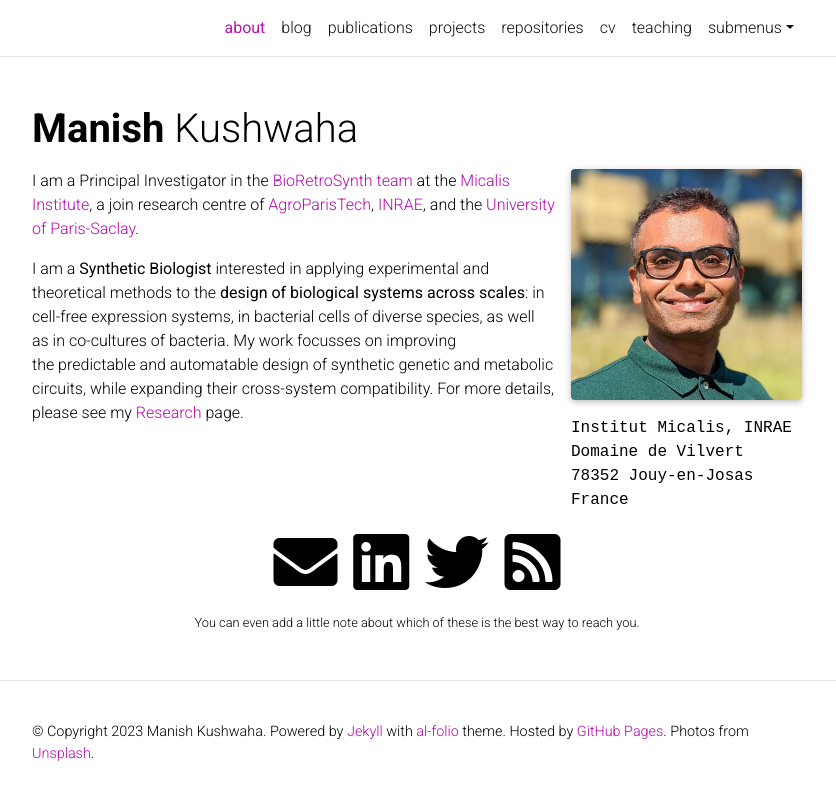
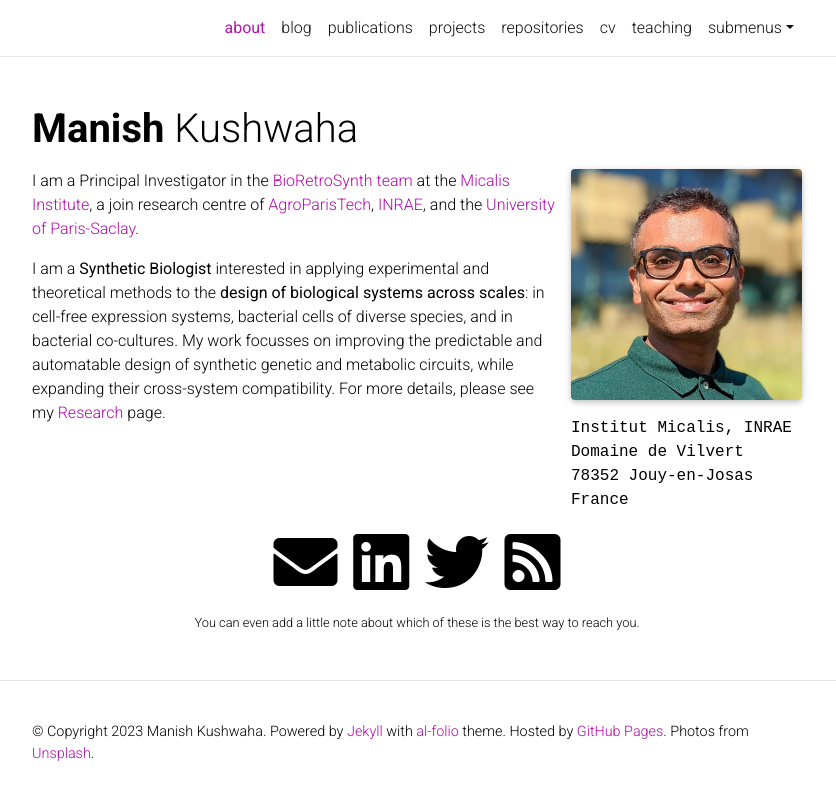
Before and after one commit to manishmicrobe/manishmicrobe.github.io, a Jekyll site: the page built from _pages/about.md, in a window 1280 px wide. Shown: the top 800 px of the page, without its empty margins (223-1059 px from the left). Built offline with Jekyll 4.4.1, drawn with Linux system fonts in a browser that asks for light colours; full-size pictures stand in for the smaller copies a plugin makes; comment, search, counter and statistics services are not loaded; a style sheet for code colours, icons or effects is not loaded.

Commit message:
Update about.md

```diff
--- a/_pages/about.md
+++ b/_pages/about.md
@@ -21,4 +21,4 @@ social: true  # includes social icons at the bottom of the page
 
 I am a Principal Investigator in the <a href='https://www.micalis.fr/micalis_eng/Poles-and-teams/Pole-Systems-and-Synthetic-Microbiology/Metabolic-Engineering-by-Retro-Synthesis-Jean-Loup-Faulon'>BioRetroSynth team</a> at the <a href='https://www.micalis.fr/micalis_eng/Home/Micalis-Institute/'>Micalis Institute</a>, a join research centre of <a href='https://www.agroparistech.fr/en'>AgroParisTech</a>, <a href='https://www.inrae.fr/en'>INRAE</a>, and the <a href='https://www.universite-paris-saclay.fr/en'>University of Paris-Saclay</a>.
 
-I am a <b>Synthetic Biologist</b> interested in applying experimental and theoretical methods to the <b>design of biological systems across scales</b>: in cell-free expression systems, in bacterial cells of diverse species, as well as in co-cultures of bacteria. My work focusses on improving the predictable and automatable design of synthetic genetic and metabolic circuits, while expanding their cross-system compatibility. For more details, please see my <a href=''>Research</a> page.
+I am a <b>Synthetic Biologist</b> interested in applying experimental and theoretical methods to the <b>design of biological systems across scales</b>: in cell-free expression systems, bacterial cells of diverse species, and in bacterial co-cultures. My work focusses on improving the predictable and automatable design of synthetic genetic and metabolic circuits, while expanding their cross-system compatibility. For more details, please see my <a href=''>Research</a> page.
```
